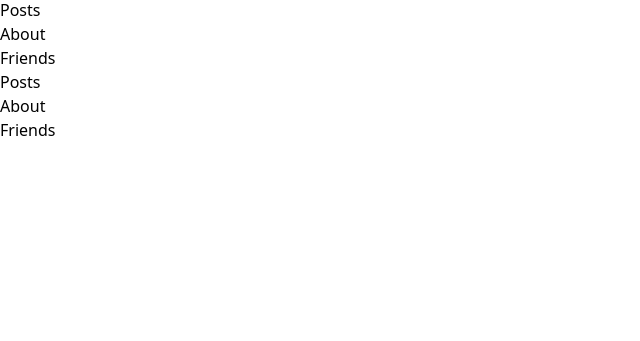
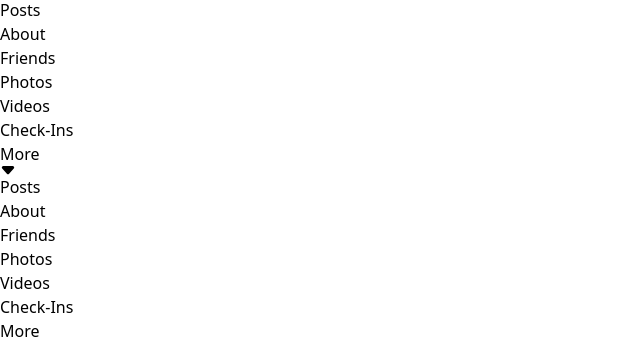
Before and after one commit to salma-anika/FaceBookProfileSvelte, a SvelteKit app: page /post in a window 1280 px wide. Shown: the part 1215-1556 px from the top of the page, without its empty margins (0-640 px from the left). Before the commit the page ends 1357 px from the top, so only its background shows below. Built offline with nearby package versions, Linux system fonts and the light colour scheme.

Commit message:
add more section

```diff
--- a/src/routes/post/+page.svelte
+++ b/src/routes/post/+page.svelte
@@ -16,5 +16,15 @@ import More from '../../icons/more.svelte';
     <div class="px-4 py-5 text-fGrey">
       Friends
     </div>
+    <div class="px-4 py-5 text-fGrey">Photos</div>
+    <div class="px-4 py-5 text-fGrey">Videos</div>
+    <div class="px-4 py-5 text-fGrey">Check-Ins</div>
+    <div class="px-4 flex items-center py-5 text-fGrey">
+      More
+      <span class="ml-1">
+        <DownArrow />
+      </span>
+    </div>
+
     </div>
     </div>
```
